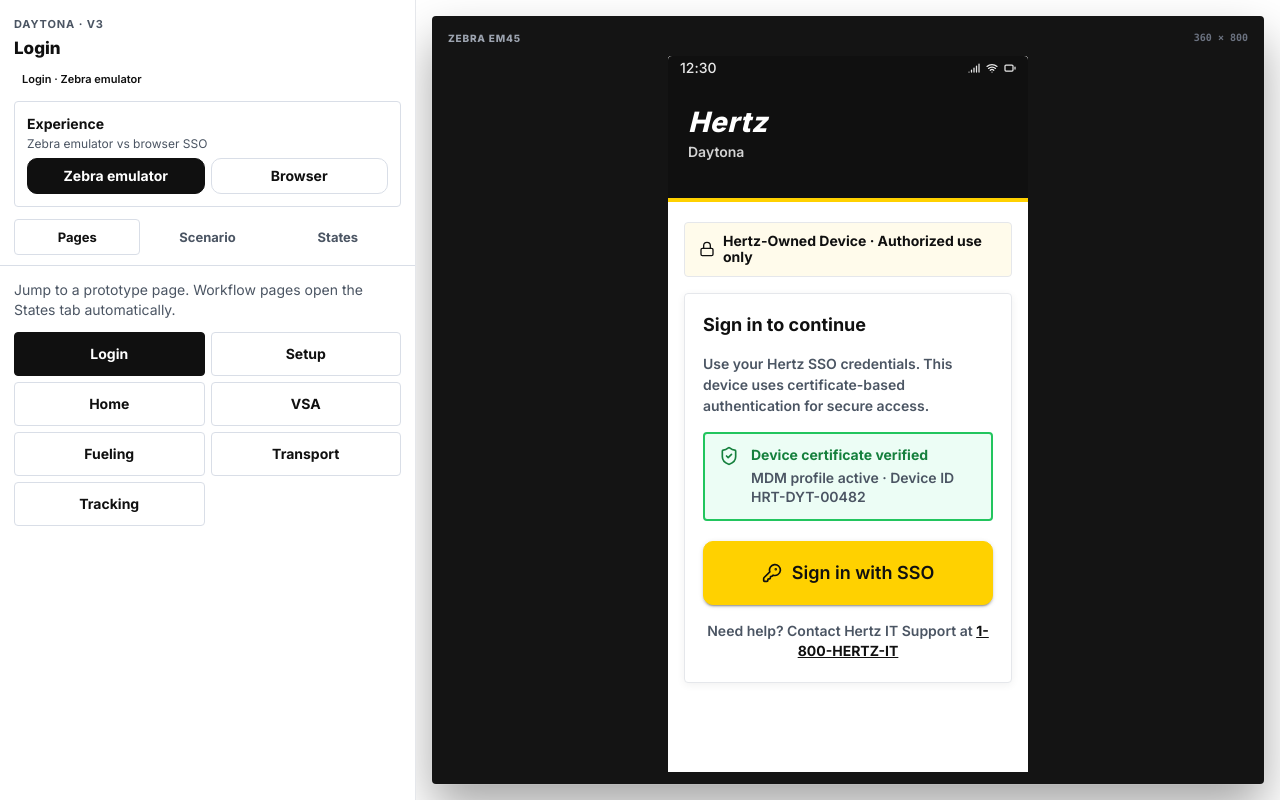
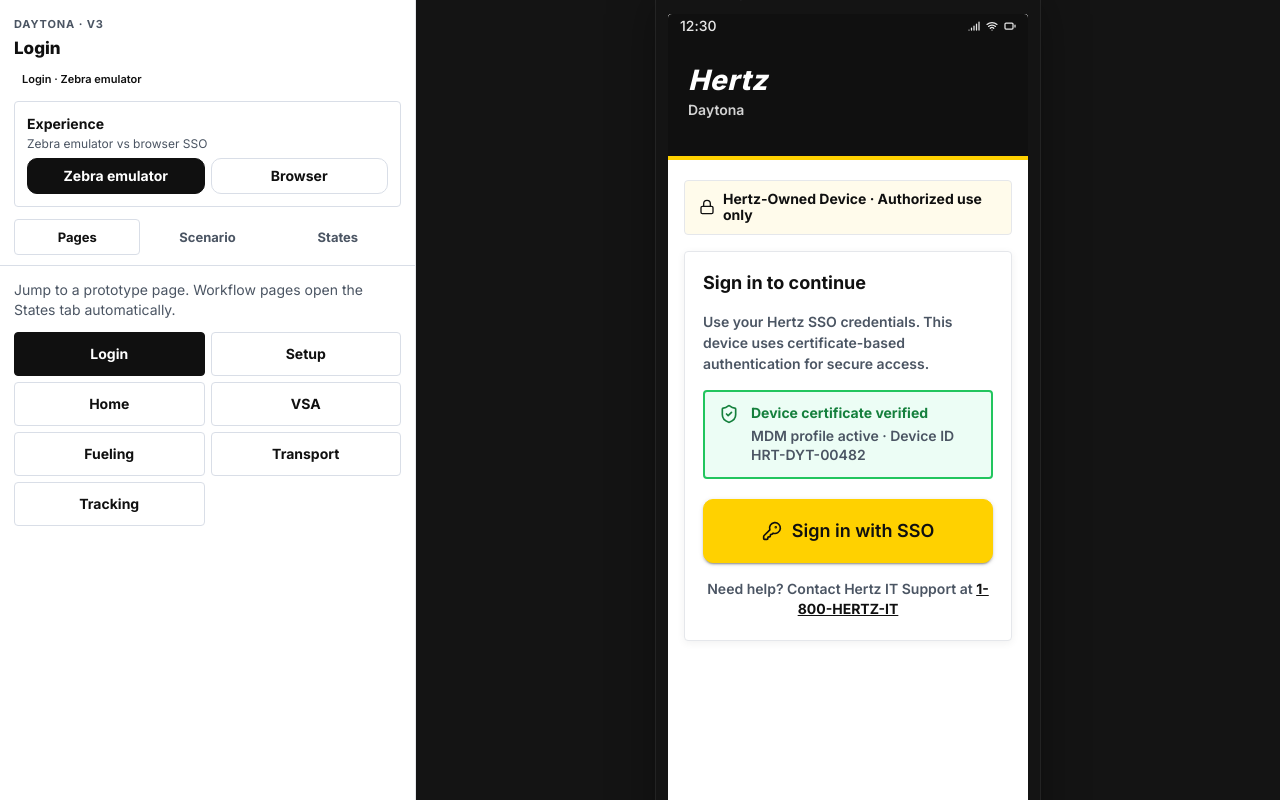
Before and after one commit to JasmineHales/GasboyDaytona-Zebra, a React (Vite) app: page / in a window 1280 px wide. Built offline with nearby package versions, Linux system fonts and the light colour scheme.

Commit message:
Use dark full-bleed preview area for Zebra EM45 emulator.
Remove white page padding and shrink-wrap the device frame so only the EM45 chrome sits on a dark background.

```diff
--- a/src/components/dev/DevDevicePreviewFrame.tsx
+++ b/src/components/dev/DevDevicePreviewFrame.tsx
@@ -30,9 +30,11 @@
 
   return (
     <div
-      className={`app-preview-column flex min-h-0 min-w-0 flex-1 flex-col bg-[var(--color-hertz-page)] p-0 sm:p-3 md:p-4 lg:p-6${
-        useEm45Preview ? ' app-preview-column--framed' : ''
-      }`}
+      className={
+        useEm45Preview
+          ? 'app-preview-column app-preview-column--framed'
+          : 'app-preview-column flex min-h-0 min-w-0 flex-1 flex-col bg-[var(--color-hertz-page)] p-0 sm:p-3 md:p-4 lg:p-6'
+      }
     >
       <div
         className={`dev-device-frame ${useEm45Preview ? 'dev-device-frame--em45' : 'dev-device-frame--responsive'}`}
```
Also changed, not shown: src/index.css.
